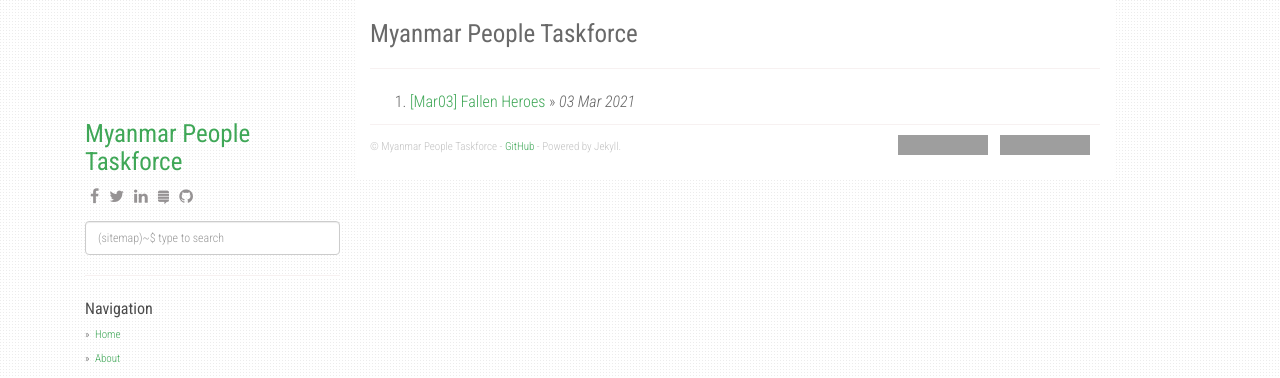
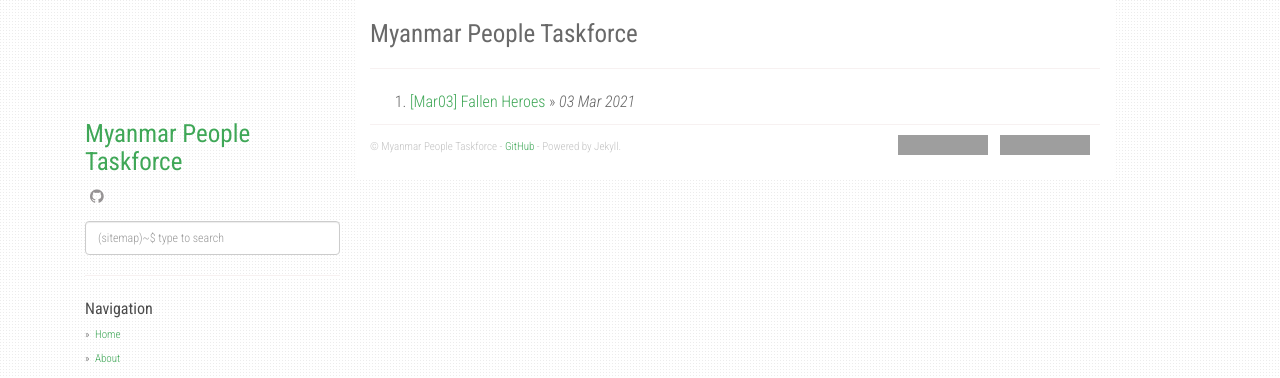
Before and after one commit to myanmarpeopletaskforce/myanmarpeopletaskforce.github.io, a Jekyll site: the page built from index.html, in a window 1280 px wide. Shown: the top 378 px of the page. Built offline with Jekyll 4.4.1, drawn with Linux system fonts in a browser that asks for light colours; nearby versions of some CDN libraries; the list of posts is cut into pages by our own code; grey boxes are pictures that could not be loaded.

```diff
--- a/_config.yml
+++ b/_config.yml
@@ -12,14 +12,6 @@ enableTags: true
 tagarray: []
 
 social:
-    - icon: fa-facebook
-      link: "#"
-    - icon: fa-twitter
-      link: "#"
-    - icon: fa-linkedin
-      link: "#"
-    - icon: fa-stack-exchange
-      link: "#"
     - icon: fa-github
       link: "https://github.com/myanmarpeopletaskforce"
 
```
